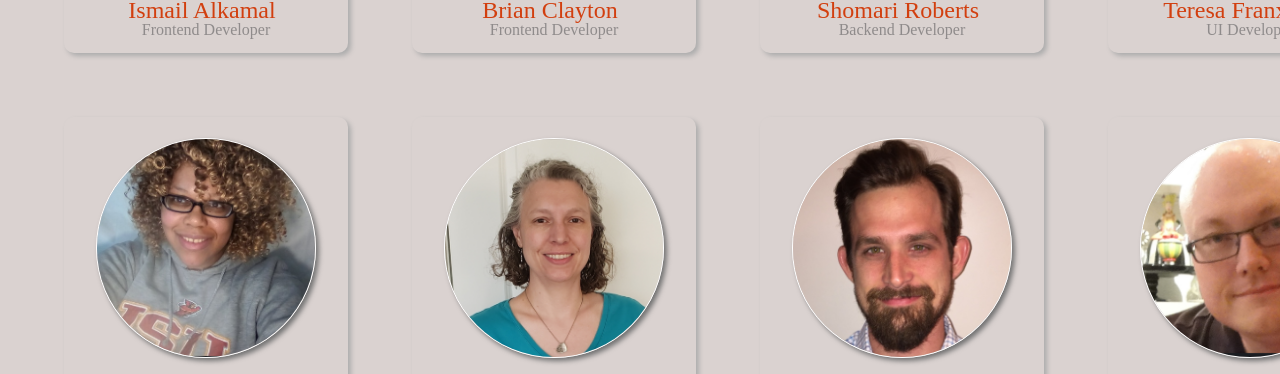
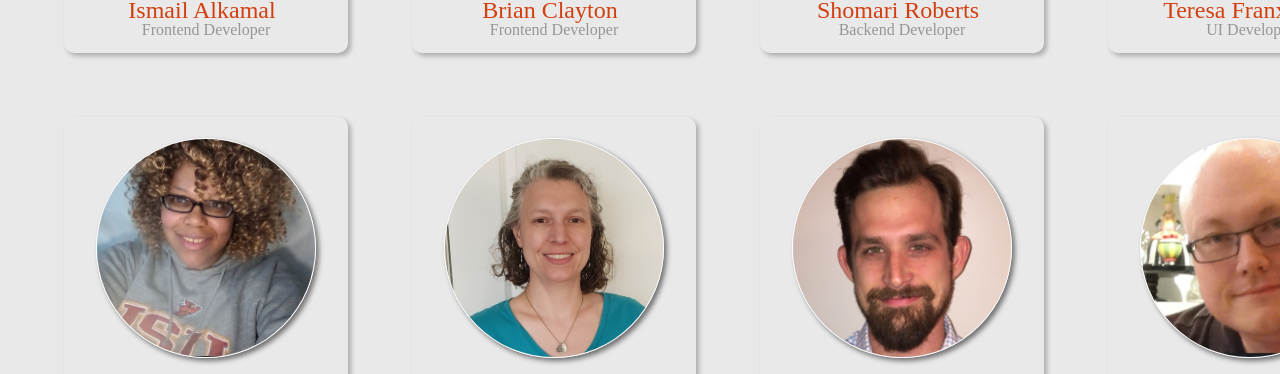
Before and after one commit to Build-Week-Kickstarter-Success-PT/UI, a plain HTML site: page about.html in a window 1280 px wide. Shown: the part 1323-1697 px from the top of the page. Drawn offline with Linux system fonts and the light colour scheme.

Commit message:
updated the team page

```diff
--- a/about.css
+++ b/about.css
@@ -247,7 +247,7 @@ span img {
   padding-right: 5vw;
   margin-bottom: 2vw;
   padding-bottom: 2vw;
-  background-color: #dad2d0;
+  background-color: #e9e9e9;
 }
 .text {
   width: 80%;
@@ -333,7 +333,7 @@ span img {
   font-size: 24px;
 }
 .detail p {
-  color: rgb(143, 139, 139);
+  color: #969696;
 }
 .box:hover {
   transform: scale(1.01);
--- a/about.html
+++ b/about.html
@@ -17,7 +17,7 @@
           <div class="imgDiv"><img src="../UI/logo.png">
             <h1>SUCCESS PREDICTOR</h1>
           </div>
-        <a class="search" href="#">Search</a>
+        <a class="search" href="#">Search <i class="fa fa-search"></i></a>
         <a href="https://kickstarter-success-1-git-ismail-alkamal.kickstarter-success-1.vercel.app/signup">Log in</a>
       </ul>
     </nav>
```
